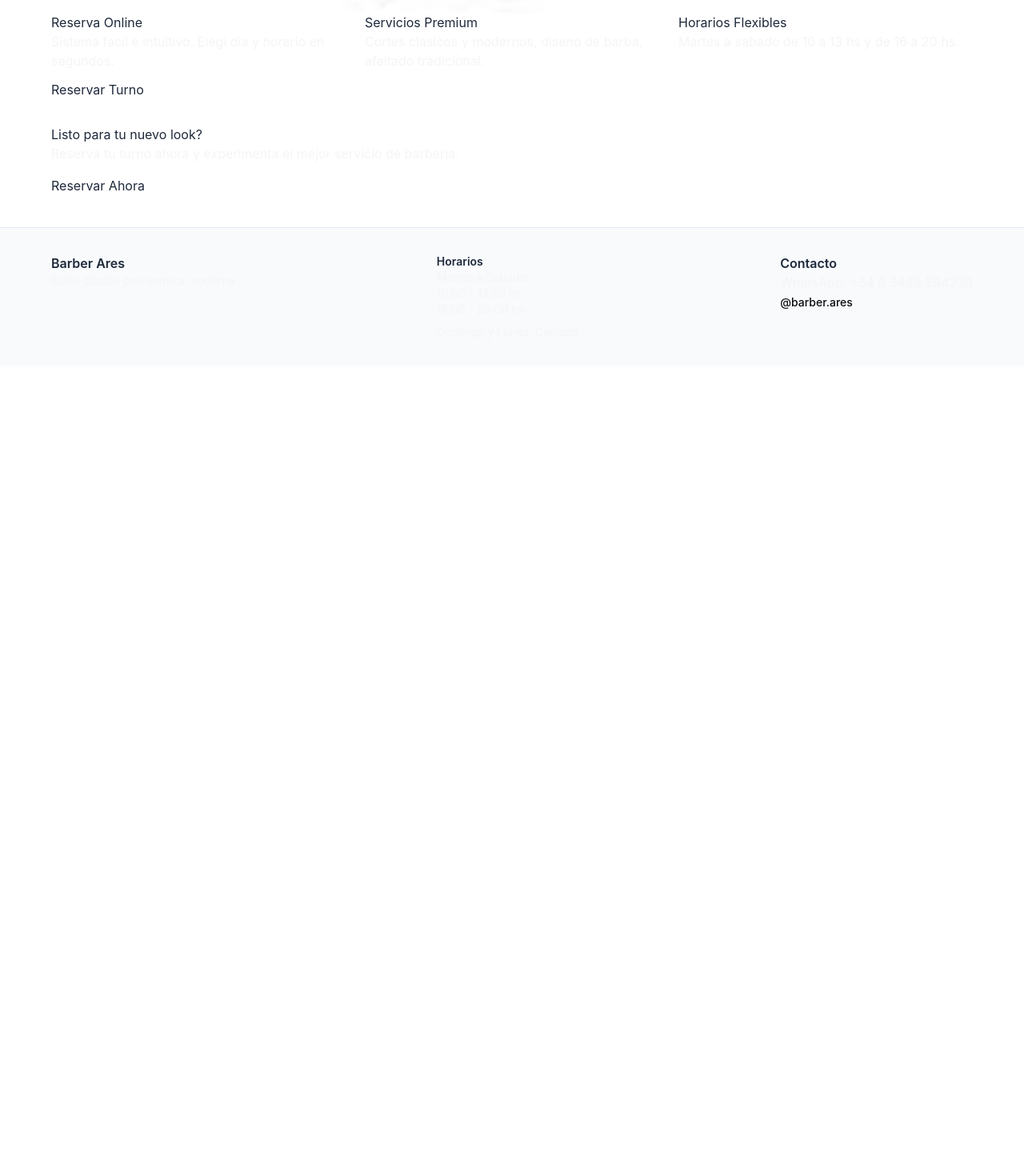
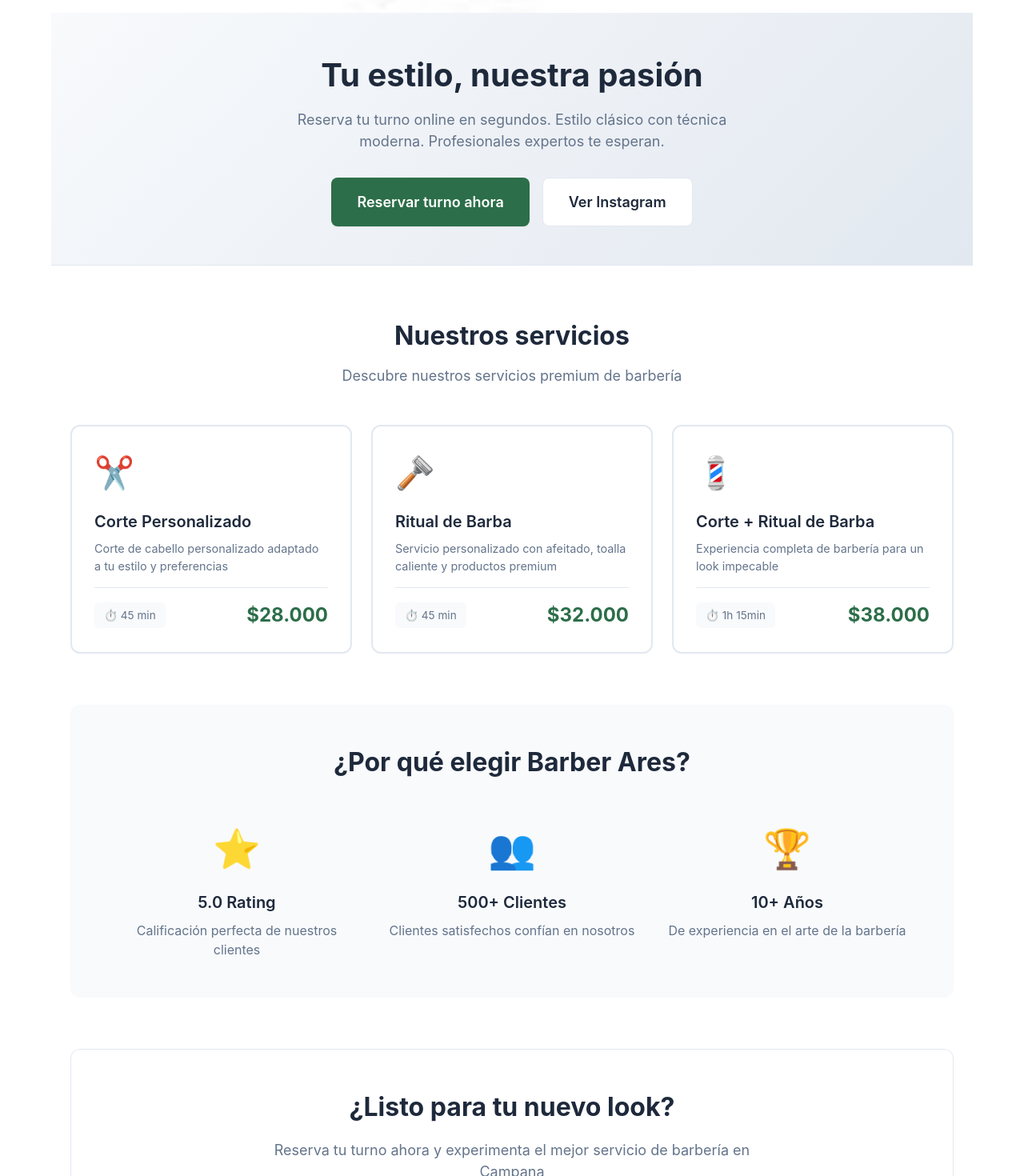
Before and after one commit to lionelc39/barberia-ares, a Next.js app: page / in a window 1280 px wide. Shown: the part 1180-2650 px from the top of the page at 80% size. Before the commit the page ends 1637 px from the top, so only its background shows below. Built offline with nearby package versions, Linux system fonts and the light colour scheme.

Commit message:
Update page.tsx

```diff
--- a/src/app/page.tsx
+++ b/src/app/page.tsx
@@ -3,32 +3,133 @@ import Link from 'next/link'
 
 export default function Home() {
   return (
-    <div className="space-y-8">
-      <section className="grid md:grid-cols-3 gap-6">
-        <div className="card">
-          <h3 className="section-title">Reserva Online</h3>
-          <p className="text-muted mb-3">Sistema facil e intuitivo. Elegi dia y horario en segundos.</p>
-          <Link href="/reserva" className="btn-primary">Reservar Turno</Link>
+    <>
+      {/* Hero Section */}
+      <div className="hero-fresha">
+        <div className="hero-content-fresha">
+          <h1 className="hero-title-fresha">Tu estilo, nuestra pasión</h1>
+          <p className="hero-subtitle-fresha">
+            Reserva tu turno online en segundos. Estilo clásico con técnica moderna.
+            Profesionales expertos te esperan.
+          </p>
+          <div style={{ display: 'flex', gap: '1rem', justifyContent: 'center', flexWrap: 'wrap' }}>
+            <Link href="/reserva" className="btn-fresha btn-primary-fresha" style={{ fontSize: '1.125rem', padding: '1rem 2rem' }}>
+              Reservar turno ahora
+            </Link>
+            <a href="https://www.instagram.com/barber.ares" target="_blank" rel="noopener noreferrer" className="btn-fresha btn-secondary-fresha" style={{ fontSize: '1.125rem', padding: '1rem 2rem' }}>
+              Ver Instagram
+            </a>
+          </div>
         </div>
-        <div className="card">
-          <h3 className="section-title">Servicios Premium</h3>
-          <p className="text-muted mb-3">Cortes clasicos y modernos, diseno de barba, afeitado tradicional.</p>
+      </div>
+
+      {/* Main Content */}
+      <main style={{ padding: '4rem 0' }}>
+        <div className="container">
+          {/* Servicios */}
+          <section id="servicios" style={{ marginBottom: '4rem' }}>
+            <div style={{ textAlign: 'center', marginBottom: '3rem' }}>
+              <h2 style={{ fontSize: '2rem', fontWeight: '700', color: 'var(--text-dark)', marginBottom: '0.75rem' }}>
+                Nuestros servicios
+              </h2>
+              <p style={{ fontSize: '1.125rem', color: 'var(--text-muted)', maxWidth: '600px', margin: '0 auto' }}>
+                Descubre nuestros servicios premium de barbería
+              </p>
+            </div>
+
+            <div style={{ display: 'grid', gridTemplateColumns: 'repeat(auto-fit, minmax(300px, 1fr))', gap: '1.5rem' }}>
+              <div className="service-card-fresha">
+                <div style={{ fontSize: '2.5rem', marginBottom: '1rem' }}>✂️</div>
+                <h3 className="service-title">Corte Personalizado</h3>
+                <p className="service-description">
+                  Corte de cabello personalizado adaptado a tu estilo y preferencias
+                </p>
+                <div className="service-meta">
+                  <span className="service-duration">⏱️ 45 min</span>
+                  <span className="service-price">$28.000</span>
+                </div>
+              </div>
+
+              <div className="service-card-fresha">
+                <div style={{ fontSize: '2.5rem', marginBottom: '1rem' }}>🪒</div>
+                <h3 className="service-title">Ritual de Barba</h3>
+                <p className="service-description">
+                  Servicio personalizado con afeitado, toalla caliente y productos premium
+                </p>
+                <div className="service-meta">
+                  <span className="service-duration">⏱️ 45 min</span>
+                  <span className="service-price">$32.000</span>
+                </div>
+              </div>
+
+              <div className="service-card-fresha">
+                <div style={{ fontSize: '2.5rem', marginBottom: '1rem' }}>💈</div>
+                <h3 className="service-title">Corte + Ritual de Barba</h3>
+                <p className="service-description">
+                  Experiencia completa de barbería para un look impecable
+                </p>
+                <div className="service-meta">
+                  <span className="service-duration">⏱️ 1h 15min</span>
+                  <span className="service-price">$38.000</span>
+                </div>
+              </div>
+            </div>
+          </section>
+
+          {/* Por qué elegirnos */}
+          <section style={{ marginBottom: '4rem', background: 'var(--bg-light)', padding: '3rem 2rem', borderRadius: '12px' }}>
+            <div style={{ textAlign: 'center', marginBottom: '3rem' }}>
+              <h2 style={{ fontSize: '2rem', fontWeight: '700', color: 'var(--text-dark)', marginBottom: '0.75rem' }}>
+                ¿Por qué elegir Barber Ares?
+              </h2>
+            </div>
+
+            <div style={{ display: 'grid', gridTemplateColumns: 'repeat(auto-fit, minmax(250px, 1fr))', gap: '2rem', maxWidth: '1000px', margin: '0 auto' }}>
+              <div style={{ textAlign: 'center' }}>
+                <div style={{ fontSize: '3rem', marginBottom: '1rem' }}>⭐</div>
+                <h3 style={{ fontSize: '1.25rem', fontWeight: '600', marginBottom: '0.5rem' }}>5.0 Rating</h3>
+                <p style={{ color: 'var(--text-muted)' }}>Calificación perfecta de nuestros clientes</p>
+              </div>
+
+              <div style={{ textAlign: 'center' }}>
+                <div style={{ fontSize: '3rem', marginBottom: '1rem' }}>👥</div>
+                <h3 style={{ fontSize: '1.25rem', fontWeight: '600', marginBottom: '0.5rem' }}>500+ Clientes</h3>
+                <p style={{ color: 'var(--text-muted)' }}>Clientes satisfechos confían en nosotros</p>
+              </div>
+
+              <div style={{ textAlign: 'center' }}>
+                <div style={{ fontSize: '3rem', marginBottom: '1rem' }}>🏆</div>
+                <h3 style={{ fontSize: '1.25rem', fontWeight: '600', marginBottom: '0.5rem' }}>10+ Años</h3>
+                <p style={{ color: 'var(--text-muted)' }}>De experiencia en el arte de la barbería</p>
+              </div>
+            </div>
+          </section>
+
+          {/* CTA Final */}
+          <section style={{ textAlign: 'center', padding: '3rem 2rem', background: 'white', borderRadius: '12px', border: '1px solid var(--border)' }}>
+            <h2 style={{ fontSize: '2rem', fontWeight: '700', color: 'var(--text-dark)', marginBottom: '1rem' }}>
+              ¿Listo para tu nuevo look?
+            </h2>
+            <p style={{ fontSize: '1.125rem', color: 'var(--text-muted)', marginBottom: '2rem', maxWidth: '600px', margin: '0 auto 2rem' }}>
+              Reserva tu turno ahora y experimenta el mejor servicio de barbería en Campana
+            </p>
+            <Link href="/reserva" className="btn-fresha btn-primary-fresha" style={{ fontSize: '1.125rem', padding: '1rem 2.5rem' }}>
+              Reservar mi turno
+            </Link>
+          </section>
         </div>
-        <div className="card">
-          <h3 className="section-title">Horarios Flexibles</h3>
-          <p className="text-muted mb-3">Martes a sabado de 10 a 13 hs y de 16 a 20 hs.</p>
-        </div>
-      </section>
-      <section className="card">
-        <h2 className="section-title">Listo para tu nuevo look?</h2>
-        <p className="text-muted">Reserva tu turno ahora y experimenta el mejor servicio de barberia.</p>
-        <div className="mt-4">
-          <Link href="/reserva" className="btn-primary">Reservar Ahora</Link>
-        </div>
-      </section>
-      <a href="https://wa.me/5493489594230" target="_blank" rel="noopener noreferrer" className="whatsapp-float" aria-label="WhatsApp">
-        <span style={{fontSize: '2rem'}}>💬</span>
+      </main>
+
+      {/* WhatsApp Float */}
+      <a
+        href="https://wa.me/5493489594230"
+        target="_blank"
+        rel="noopener noreferrer"
+        className="whatsapp-float"
+        aria-label="WhatsApp"
+      >
+        💬
       </a>
-    </div>
+    </>
   )
 }
```
